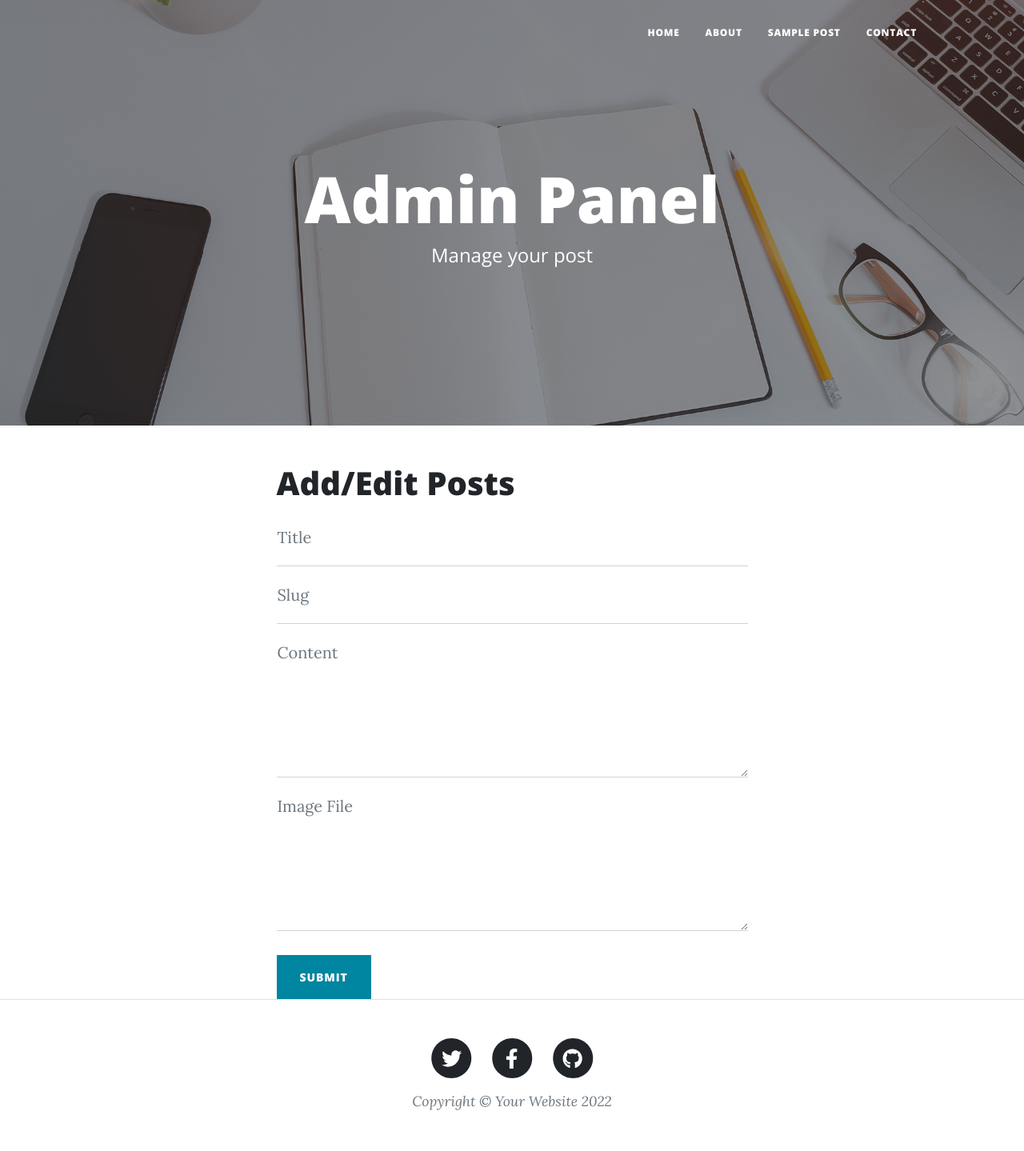
After one commit to Vikk-17/flask-projects, a Flask app: template blog/templates/edit.html in a window 1280 px wide. The commit adds this page. Shown: the whole page at 80% size. Run offline with Flask 2, Linux system fonts and the light colour scheme; the template is opened without the code that fills it, so the values that code supplies are empty; parts of the project's set-up code (start-up, migrations or seed data) failed here and were passed over; some libraries are stand-ins or nearby versions.

Commit message:
facing error on edit/0

```diff
--- a/blog/main.py
+++ b/blog/main.py
@@ -1,5 +1,4 @@
-import email
-from flask import Flask, render_template, request, url_for, session
+from flask import Flask, render_template, request, url_for, session, redirect
 from flask_sqlalchemy import SQLAlchemy
 from datetime import date, datetime
 import json
@@ -67,6 +66,39 @@ def login():
         return render_template('/login.html', params=params)
 
 
+@app.route("/edit/<string:sno>", methods=["GET", "POST"])
+def edit(sno):
+    if 'user' in session and session['user']==params['username']:
+
+        if request.method=='POST':
+            data = request.form.to_dict()
+            title = data['title']
+            # tline = data['tline']
+            slug = data['slug']
+            content = data['content']
+            img_file = data['img_file']
+            date = datetime.now()
+
+        ## FACING ERROR
+        # if sno=='0':
+        #     post = Posts(title=title, slug=slug, content=content, img_file=img_file, date=date)
+        #     db.session.add(post)
+        #     db.session.commit()
+
+        # else:
+        #     post = Posts.query.filter_by(sno=sno).first()
+        #     post.box_title = title
+        #     # post.tline = tline
+        #     post.slug = slug
+        #     post.content = content
+        #     post.img_file = img_file
+        #     post.date = date
+        #     db.session.commit()
+        #     return redirect('/edit/'+sno)
+
+
+    post = Posts.query.filter_by(sno=sno).first()
+    return render_template('/edit.html', params=params, post=post)
 
 
 @app.route('/contact', methods=['GET', 'POST'])
--- a/blog/templates/dashboard.html
+++ b/blog/templates/dashboard.html
@@ -46,7 +46,7 @@
                             <th scope="row">{{post.sno}}</th>
                             <td>{{post.title}}</td>
                             <td>{{post.date}}</td>
-                            <td><button class="btn btn-primary">Edit</button></td>
+                            <td><a href="/edit/{{post.sno}}"><button class="btn btn-primary">Edit</button></a</td>
                             <td><button class="btn btn-primary">Delete</button></td>
                             <td></td>
                           </tr>
--- /dev/null
+++ b/blog/templates/edit.html
@@ -0,0 +1,80 @@
+{% extends "layout.html" %}
+
+{% block body %}
+        <!-- Page Header-->
+        <header class="masthead" style="background-image: url('/static/assets/img/home-bg.jpg')">
+            <div class="container position-relative px-4 px-lg-5">
+                <div class="row gx-4 gx-lg-5 justify-content-center">
+                    <div class="col-md-10 col-lg-8 col-xl-7">
+                        <div class="site-heading">
+                            <h1>Admin Panel</h1>
+                            <span class="subheading">Manage your post</span>
+                        </div>
+                    </div>
+                </div>
+            </div>
+        </header>
+        <!-- Main Content-->
+
+
+
+        <div class="container px-4 px-lg-5">
+            <div class="row gx-4 gx-lg-5 justify-content-center">
+                <div class="col-md-10 col-lg-8 col-xl-7">
+
+                    <h1>Add/Edit Posts</h1>
+                    <form id="contactForm" data-sb-form-api-token="API_TOKEN" action="/edit/{{post.sno}}" method="post">
+                        <div class="form-floating">
+                            <input name="title" class="form-control" id="Title" type="text" placeholder="Enter your title..." data-sb-validations="required" />
+                            <label for="name">Title</label>
+                            <div class="invalid-feedback" data-sb-feedback="name:required">A title is required.</div>
+                        </div>
+                        <!-- <div class="form-floating">
+                            <input name="tline" class="form-control" id="email" type="text" placeholder="Enter tagline..." data-sb-validations="required,email" />
+                            <label for="email">Tagline</label>
+                            <div class="invalid-feedback" data-sb-feedback="email:required">A tagline is required.</div>
+                            <div class="invalid-feedback" data-sb-feedback="email:email">Email is not valid.</div>
+                        </div> -->
+                        <div class="form-floating">
+                            <input name="slug" class="form-control" id="slug" type="text" placeholder="slug..." data-sb-validations="required" />
+                            <label for="phone">Slug</label>
+                            <div class="invalid-feedback" data-sb-feedback="phone:required">A slug is required.</div>
+                        </div>
+                        <div class="form-floating">
+                            <textarea name="content" class="form-control" id="content" placeholder="Enter your message here..." style="height: 12rem" data-sb-validations="required"></textarea>
+                            <label for="message">Content</label>
+                            <div class="invalid-feedback" data-sb-feedback="message:required">A content is required.</div>
+                        </div>
+
+                        <div class="form-floating">
+                            <textarea name="img_file" class="form-control" id="img_file" placeholder="Enter your message here..." style="height: 12rem" data-sb-validations="required"></textarea>
+                            <label for="message">Image File</label>
+                            <div class="invalid-feedback" data-sb-feedback="message:required">A file is required.</div>
+                        </div>
+                        <br />
+                        <!-- Submit success message-->
+                        <!---->
+                        <!-- This is what your users will see when the form-->
+                        <!-- has successfully submitted-->
+                        <div class="d-none" id="submitSuccessMessage">
+                            <div class="text-center mb-3">
+                                <div class="fw-bolder">Form submission successful!</div>
+                                To activate this form, sign up at
+                                <br />
+                                <a href="https://startbootstrap.com/solution/contact-forms">https://startbootstrap.com/solution/contact-forms</a>
+                            </div>
+                        </div>
+                        <!-- Submit error message-->
+                        <!---->
+                        <!-- This is what your users will see when there is-->
+                        <!-- an error submitting the form-->
+                        <div class="d-none" id="submitErrorMessage"><div class="text-center text-danger mb-3">Error sending message!</div></div>
+                        <!-- Submit Button-->
+                        <button class="btn btn-primary text-uppercase " id="submitButton" type="submit">Submit</button>
+                    </form>
+
+                </div>
+            </div>
+        </div>
+
+{% endblock %}
```
